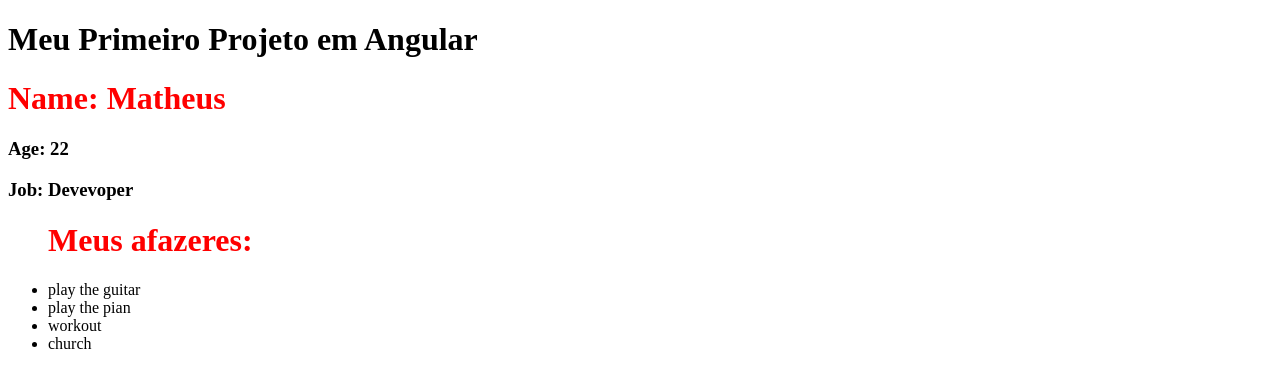
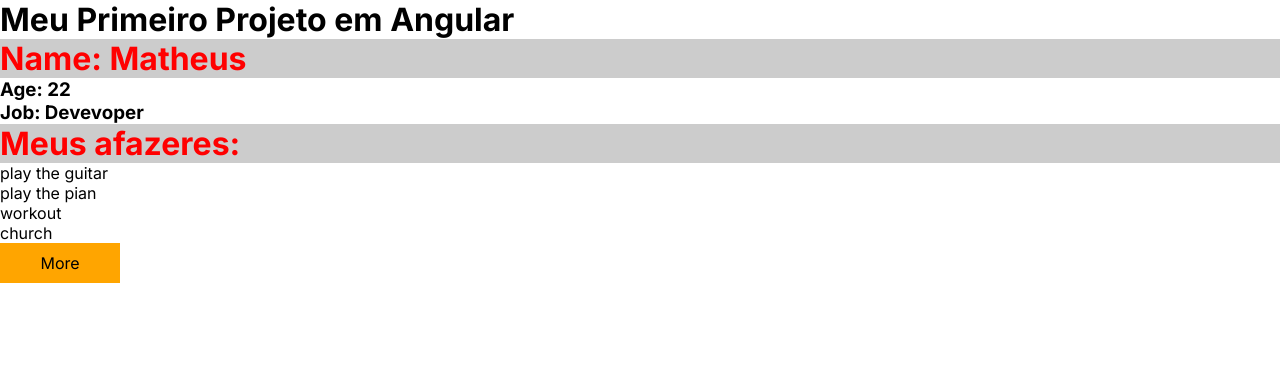
Before and after one commit to matthew13dev/Curso-Angular, an Angular app: page / in a window 1280 px wide. Shown: the top 388 px of the page. Built offline with nearby package versions, Linux system fonts and the light colour scheme.

Commit message:
aula 6: CSS no Angular

```diff
--- a/src/app/components/first-component/first-component.component.html
+++ b/src/app/components/first-component/first-component.component.html
@@ -1,11 +1,13 @@
-<h1>Name: {{ name }}</h1>
+<h1 class="title">Name: {{ name }}</h1>
 <h3>Age: {{age}}</h3>
 <h3>Job: {{job}}</h3>
 
 <ul>
-  <h1>Meus afazeres:</h1>
+  <h1 class="title">Meus afazeres:</h1>
   <li>{{hobbies[0]}}</li>
   <li>{{hobbies[1]}}</li>
   <li>{{hobbies[2]}}</li>
   <li>{{hobbies[3]}}</li>
 </ul>
+
+<div class="button"><a href="">More</a></div>
--- a/src/styles.css
+++ b/src/styles.css
@@ -1 +1,34 @@
-/* You can add global styles to this file, and also import other style files */
+@import url('https://fonts.googleapis.com/css2?family=Inter:wght@100..900&display=swap');
+
+* {
+  margin: 0;
+  padding: 0;
+  box-sizing: border-box;
+  font-family: "Inter";
+}
+
+a {
+  text-decoration: none;
+  color: black;
+}
+
+.button {
+  padding: 10px;
+  width: 120px;
+  display: flex;
+  justify-content: center;
+  align-self: center;
+
+  background-color: orange;
+  color: black;
+  cursor: pointer;
+  transition: all 0.1s linears;
+}
+.button:hover {
+ background-color: #ccc;
+}
+
+
+.title {
+  background-color: #ccc;
+}
```
